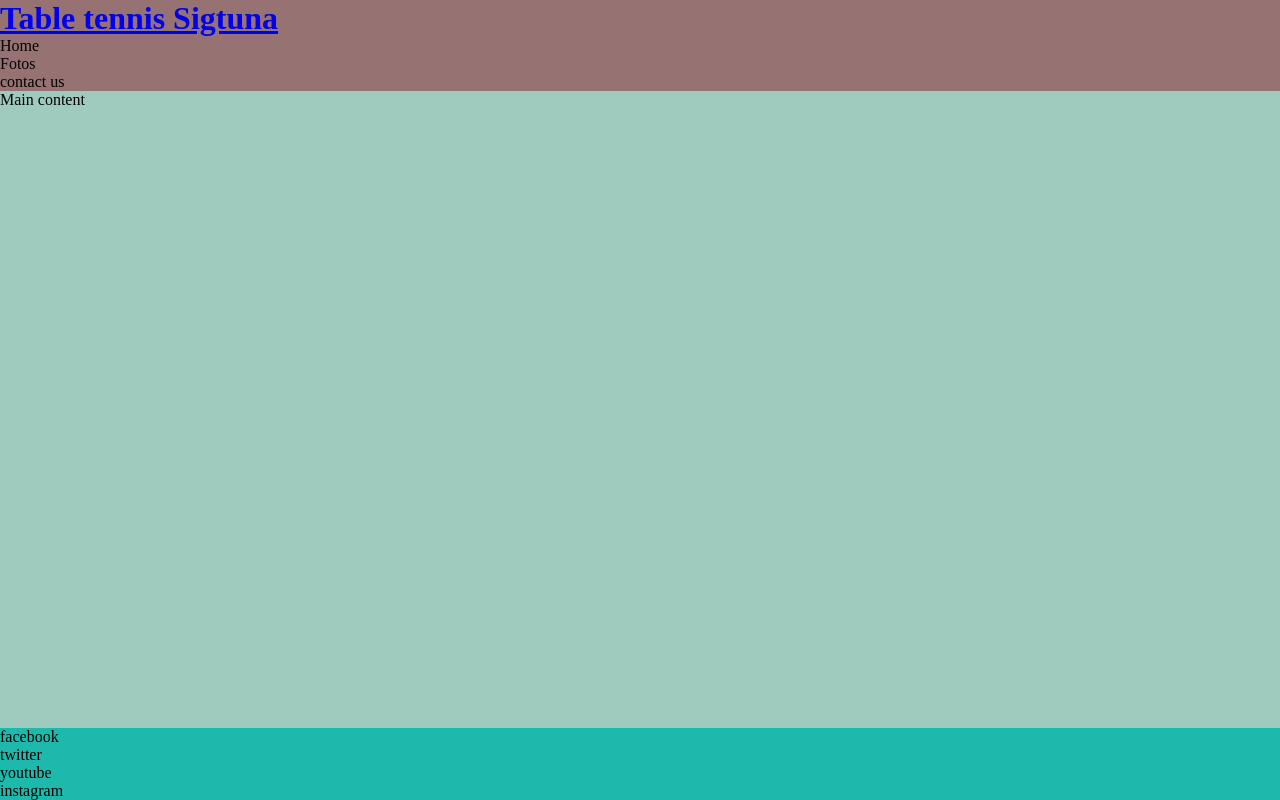
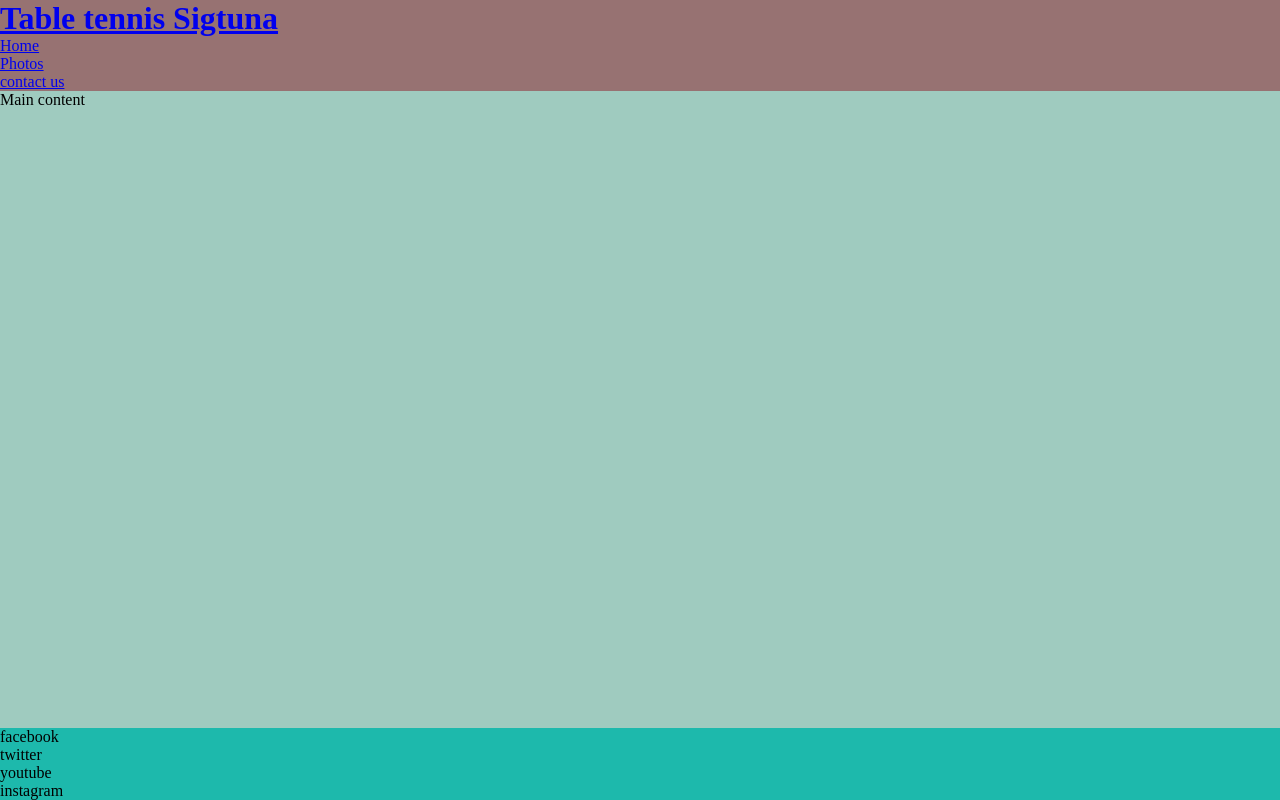
Before and after one commit to SamGree/ping-pong, a plain HTML site: page index.html in a window 1280 px wide. Drawn offline with Linux system fonts and the light colour scheme.

Commit message:
Add links to nav bar(home,photos and contact us)

```diff
--- a/index.html
+++ b/index.html
@@ -20,9 +20,9 @@
         </a>
         <nav>
             <ul>
-                <li><a>Home</a></li>
-                <li><a>Fotos</a></li>
-                <li><a>contact us</a></li>
+                <li><a href="#">Home</a></li>
+                <li><a href="#">Photos</a></li>
+                <li><a href="#">contact us</a></li>
             </ul>
         </nav>
 
```
